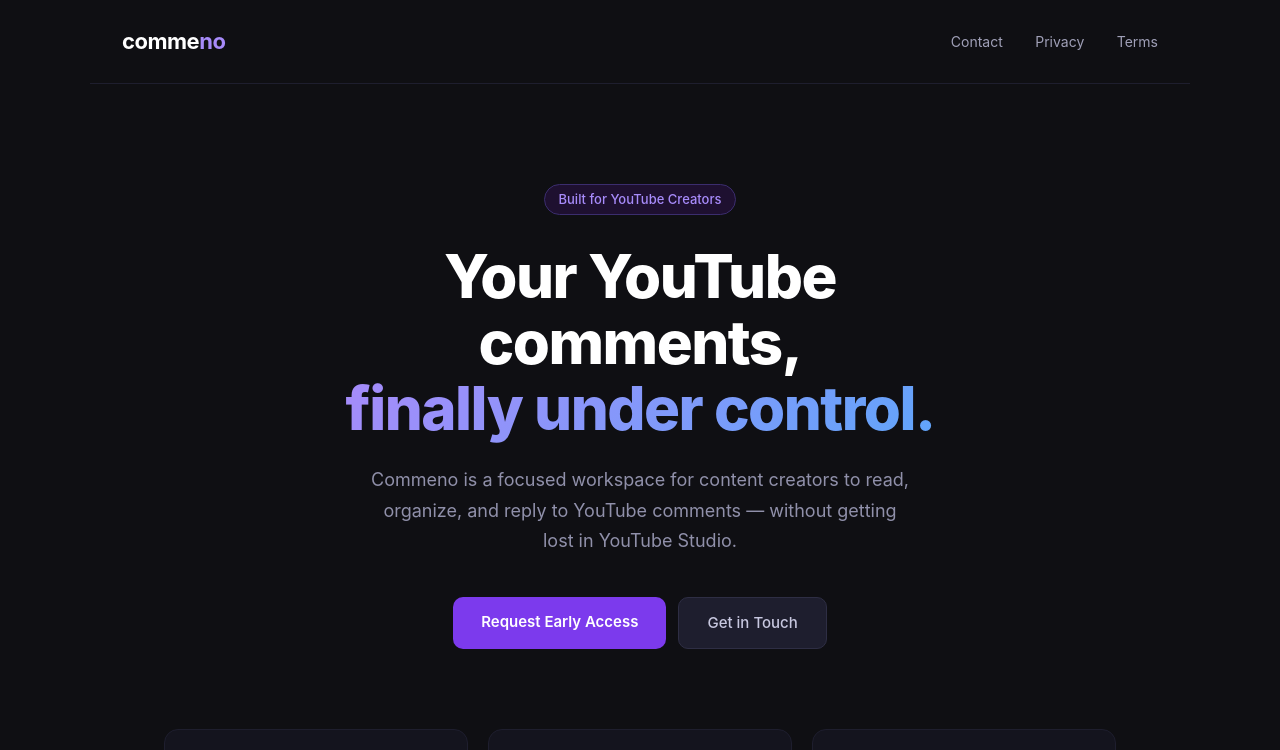
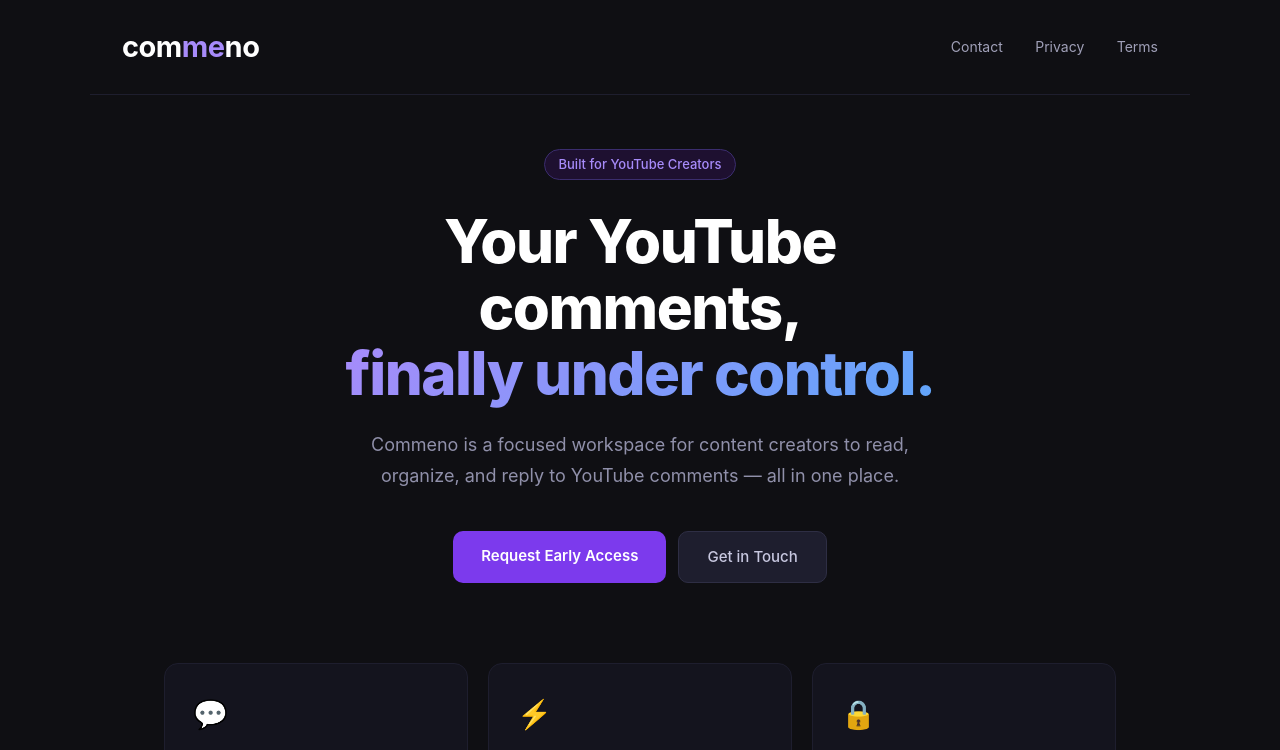
Before and after one commit to coskunfatih-ops/commeno-landing, a plain HTML site: page index.html in a window 1280 px wide. Shown: the top 750 px of the page. Drawn offline with Linux system fonts and the light colour scheme.

Commit message:
Modify logo text and adjust hero section styles
Updated logo text and adjusted styles for better layout.

```diff
--- a/index.html
+++ b/index.html
@@ -31,7 +31,7 @@
     }
 
     .logo {
-      font-size: 22px;
+      font-size: 29px;
       font-weight: 700;
       color: #fff;
       letter-spacing: -0.5px;
@@ -50,7 +50,7 @@
     /* ── Hero ── */
     .hero {
       max-width: 760px;
-      margin: 100px auto 80px;
+      margin: 54px auto 80px;
       text-align: center;
       padding: 0 24px;
     }
@@ -230,7 +230,7 @@
 
   <div style="max-width:1100px;margin:0 auto;">
     <header>
-      <div class="logo">comme<span>no</span></div>
+      <div class="logo">com<span>me</span>no</div>
       <nav>
         <a href="mailto:hello@commeno.app">Contact</a>
         <a href="/privacy-policy">Privacy</a>
@@ -244,7 +244,7 @@
     <h1>Your YouTube comments,<br /><em>finally under control.</em></h1>
     <p>
       Commeno is a focused workspace for content creators to read, organize,
-      and reply to YouTube comments — without getting lost in YouTube Studio.
+      and reply to YouTube comments — all in one place.
     </p>
     <div class="cta-group">
       <a href="mailto:hello@commeno.app" class="btn-primary">Request Early Access</a>
```
